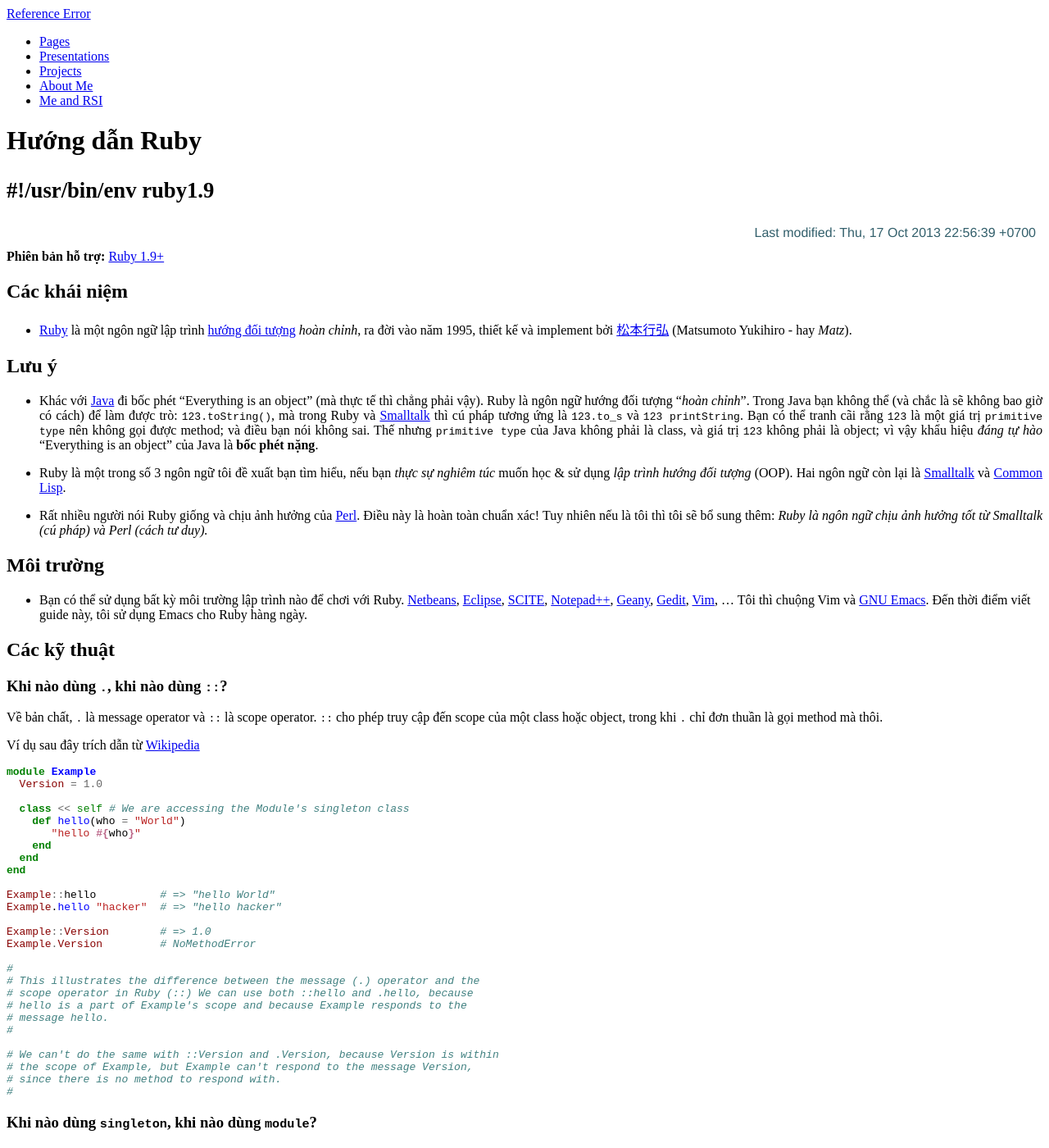
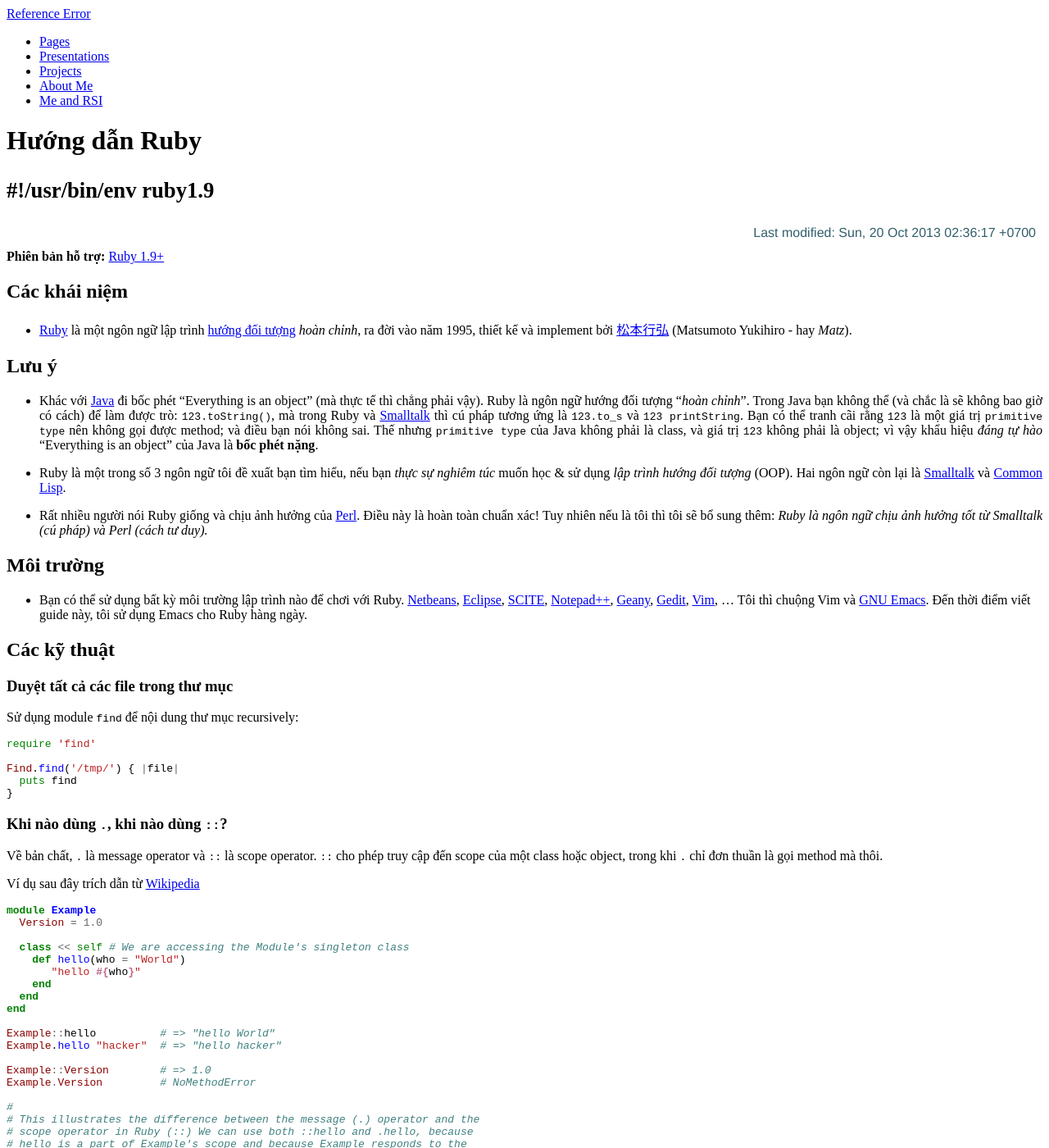
Before and after one commit to cmpitg/cmpitg.github.com, a Jekyll site: the page built from guides-vi/ruby.md, in a window 1280 px wide and 1400 px high. Shown: the whole window at 82% size. Built offline with Jekyll 4.4.1, drawn with Linux system fonts in a browser that asks for light colours; Markdown is read by kramdown in place of the engine named in the settings; comment, search, counter and statistics services are not loaded.

Commit message:
Add walk dir @ guide @ Ruby

````diff
--- a/guides-vi/ruby.md
+++ b/guides-vi/ruby.md
@@ -5,7 +5,7 @@ tagline: "#!/usr/bin/env ruby1.9"
 category: Programming_Language
 tags: [ruby, guide]
 permalink: /ruby/
-last_updated: Thu, 17 Oct 2013 22:56:39 +0700
+last_updated: Sun, 20 Oct 2013 02:36:17 +0700
 ---
 {% include JB/setup %}
 
@@ -61,6 +61,18 @@ last_updated: Thu, 17 Oct 2013 22:56:39 +0700
 
 ## Các kỹ thuật
 
+### Duyệt tất cả các file trong thư mục
+
+Sử dụng module `find` để nội dung thư mục recursively:
+
+```ruby
+require 'find'
+
+Find.find('/tmp/') { |file|
+  puts find
+}
+```
+
 ### Khi nào dùng `.`, khi nào dùng `::`?
 
 Về bản chất, `.` là message operator và `::` là scope operator.  `::` cho phép
````
